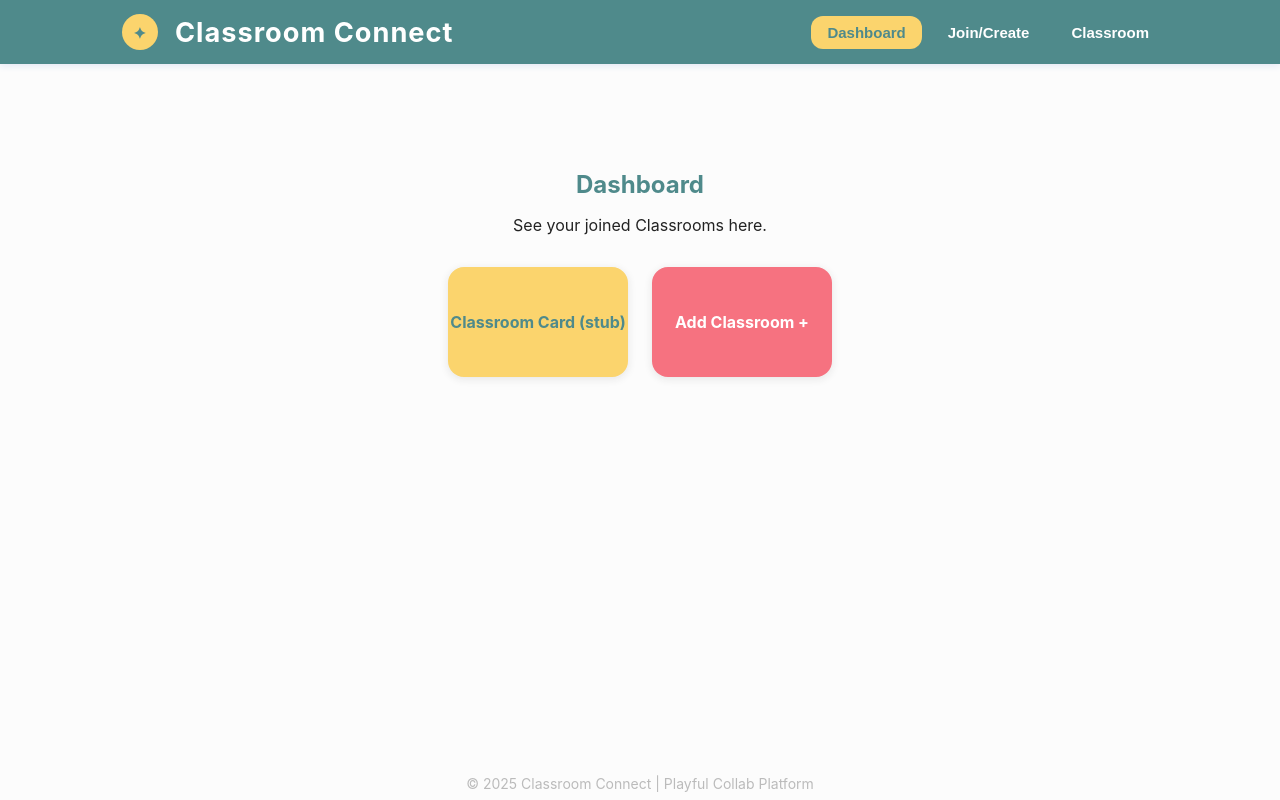
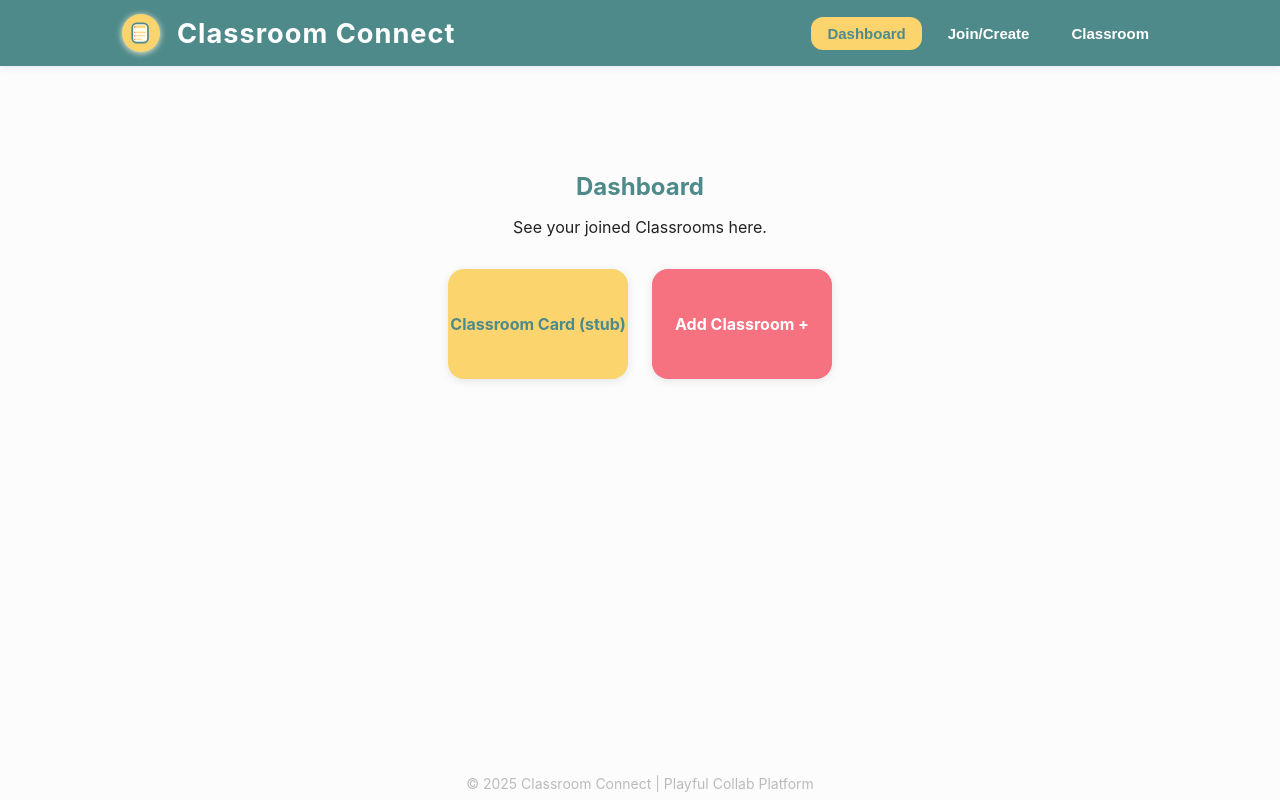
Before and after one commit to Workflow-Manager-admin/classroom-connect-15094-2712ccce, a React (Create React App) app in the folder classroom_connect/: page / in a window 1280 px wide. Built offline with nearby package versions, Linux system fonts and the light colour scheme.

Commit message:
Auto-commit: Changes as of 2025-05-30T16:47:00.213980+00:00

```diff
--- a/classroom_connect/src/ClassroomConnectMainContainer.js
+++ b/classroom_connect/src/ClassroomConnectMainContainer.js
@@ -256,12 +256,13 @@ export const ClassroomConnectMainContainer = () => {
             gap: 10,
             paddingLeft: 7
           }}>
+            {/* Notebook SVG icon for playful logo */}
             <span style={{
               background: colorPalette.secondary,
               color: colorPalette.primary,
               borderRadius: "50%",
-              width: 36,
-              height: 36,
+              width: 38,
+              height: 38,
               display: "inline-flex",
               alignItems: "center",
               justifyContent: "center",
@@ -269,7 +270,28 @@ export const ClassroomConnectMainContainer = () => {
               marginRight: 7,
               fontFamily: "monospace",
               fontSize: "1.3rem",
-            }}>✦</span>
+              boxShadow: "0 1px 6px #fbf5d6",
+            }}>
+              <svg
+                width="28"
+                height="28"
+                viewBox="0 0 32 32"
+                style={{ display: "block" }}
+                fill="none"
+                xmlns="http://www.w3.org/2000/svg"
+                aria-label="Notebook"
+              >
+                <rect x="6" y="5" width="18" height="22" rx="5" fill="#fffbea" stroke="#4F8A8B" strokeWidth="2"/>
+                <rect x="8.5" y="7.5" width="13" height="2.5" rx="1.2" fill="#FBD46D"/>
+                <rect x="8.5" y="14.5" width="13" height="1.5" rx="0.75" fill="#FFD780"/>
+                <rect x="8.5" y="18.5" width="13" height="1.2" rx="0.6" fill="#FFD780"/>
+                <rect x="8.5" y="22.5" width="8.5" height="1.2" rx="0.6" fill="#FFD780"/>
+                <circle cx="8.8" cy="9.1" r="0.95" fill="#F67280"/>
+                <circle cx="8.8" cy="15.2" r="0.7" fill="#F67280"/>
+                <circle cx="8.8" cy="19.2" r="0.7" fill="#F67280"/>
+                <circle cx="8.8" cy="23.2" r="0.7" fill="#F67280"/>
+              </svg>
+            </span>
             Classroom Connect
           </div>
           <div style={{ display: "flex", gap: 10 }}>
```
Also changed, not shown: 2 other files (tests, documents, lock files or other folders).
